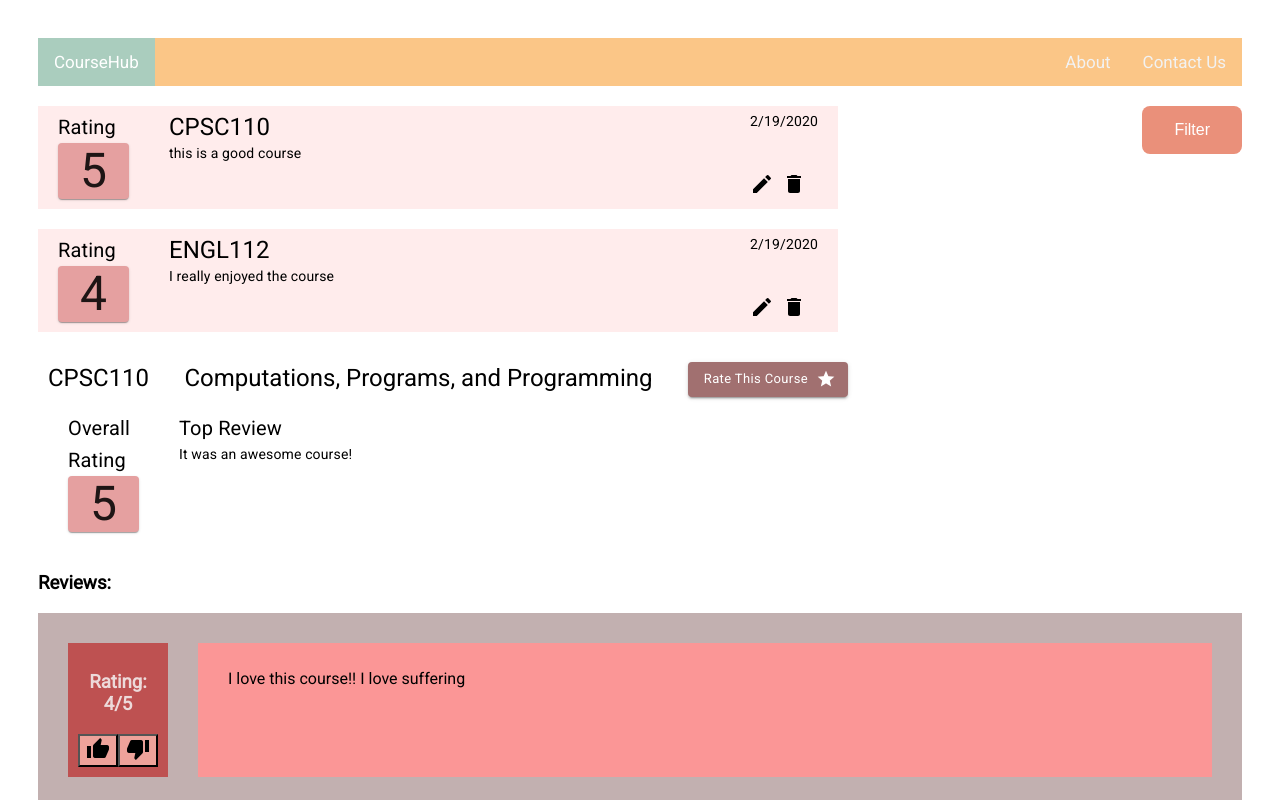
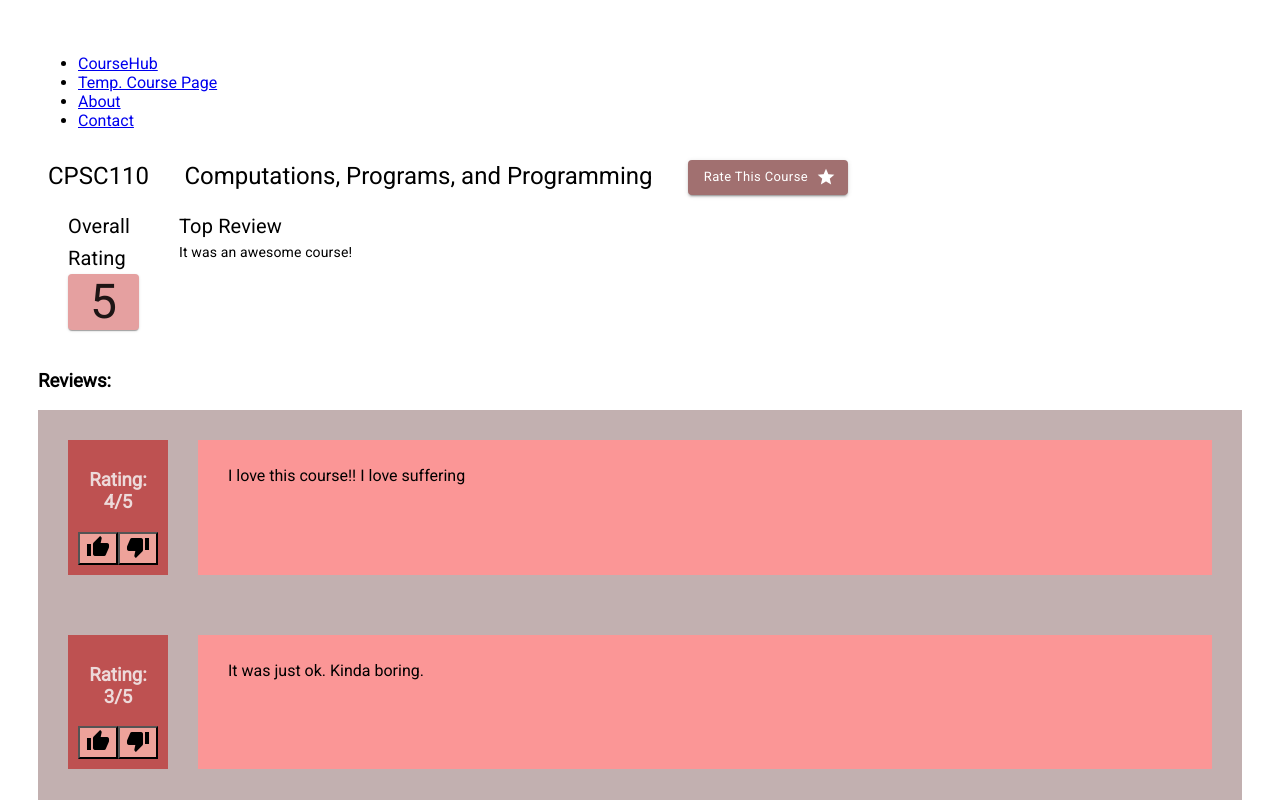
Before and after one commit to aaronNgu/CourseHub, a React (Create React App) app: page /coursepage in a window 1280 px wide. Shown: the top 800 px of the page. Built offline with nearby package versions, Linux system fonts and the light colour scheme.

Commit message:
got router working, still ugly tho

```diff
--- a/package.json
+++ b/package.json
@@ -11,6 +11,7 @@
     "react": "^16.13.1",
     "react-dom": "^16.13.1",
     "react-redux": "^7.2.0",
+    "react-router-dom": "^5.2.0",
     "react-scripts": "3.4.1",
     "redux": "^4.0.5"
   },
--- /dev/null
+++ b/src/components/AboutPage/AboutPage.js
@@ -0,0 +1,12 @@
+//TODO: make About page
+import React from 'react';
+
+const AboutPage = () => {
+    return (
+        <div className="AboutPage">
+            About Us
+        </div>
+    );
+};
+
+export default AboutPage;
--- a/src/components/App/App.js
+++ b/src/components/App/App.js
@@ -2,13 +2,40 @@ import React from 'react';
 import Header from '../Header/Header';
 import HomePage from "../HomePage/HomePage";
 import CoursePage from "../CoursePage/CoursePage";
+import ContactPage from "../Contact Us/ContactUs";
+import AboutPage from "../AboutPage/AboutPage";
+import {
+    BrowserRouter as Router,
+    Switch,
+    Route,
+    Redirect
+} from "react-router-dom";
 
 const App = () => {
   return (
     <div className="App">
-      <Header />
-      <HomePage/>
-      <CoursePage/>
+        <Router>
+            <div>
+                <Header/>
+                <Switch>
+                    <Route exact path="/">
+                        <Redirect to="/homepage" />
+                    </Route>
+                    <Route path="/homepage">
+                        <HomePage/>
+                    </Route>
+                    <Route path="/coursepage">
+                        <CoursePage/>
+                    </Route>
+                    <Route path="/contact">
+                        <ContactPage/>
+                    </Route>
+                    <Route path="/about">
+                        <AboutPage/>
+                    </Route>
+                </Switch>
+            </div>
+        </Router>
     </div>
   );
 };
--- a/src/components/Contact Us/ContactUs.js
+++ b/src/components/Contact Us/ContactUs.js
@@ -1 +1,12 @@
 //TODO: make contact form
+import React from 'react';
+
+const ContactPage = () => {
+    return (
+        <div className="ContactPage">
+           Contact Us
+        </div>
+    );
+};
+
+export default ContactPage;
--- a/src/components/Header/Header.js
+++ b/src/components/Header/Header.js
@@ -1,15 +1,19 @@
 import React from 'react';
+import {Link} from "react-router-dom";
 import "./Header.css"
 
 class Header extends React.Component {
 
   render() {
     return (
-      <div className = "topnav" >
-        <a id = "appTitle" className = "active" href = "#home" > CourseHub </a>
-        <a className = "contact-us" href = "#contact" > Contact Us </a>
-        <a className = "about" href = "#about" > About </a>
-      </div>
+        <header>
+            <ul className="navBar">
+                <li><Link to="/homepage" className="link">CourseHub</Link></li>
+                <li><Link to="/coursepage" className="link">Temp. Course Page</Link></li>
+                <li><Link to="/about" className="link">About</Link></li>
+                <li><Link to="/contact" className="link">Contact </Link></li>
+            </ul>
+        </header>
     );
   }
 }
```
Also changed, not shown: 1 other file (tests, documents, lock files or other folders).
